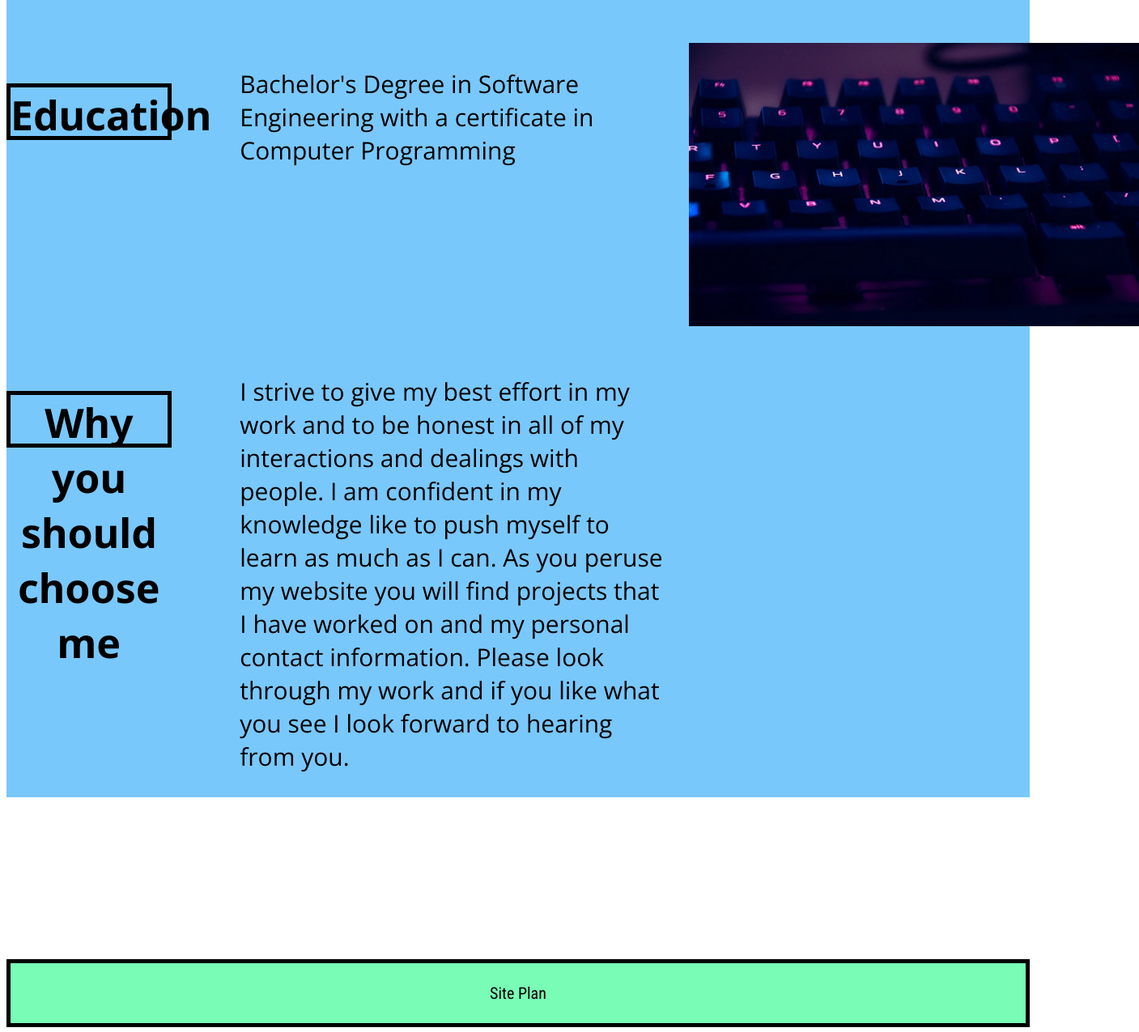
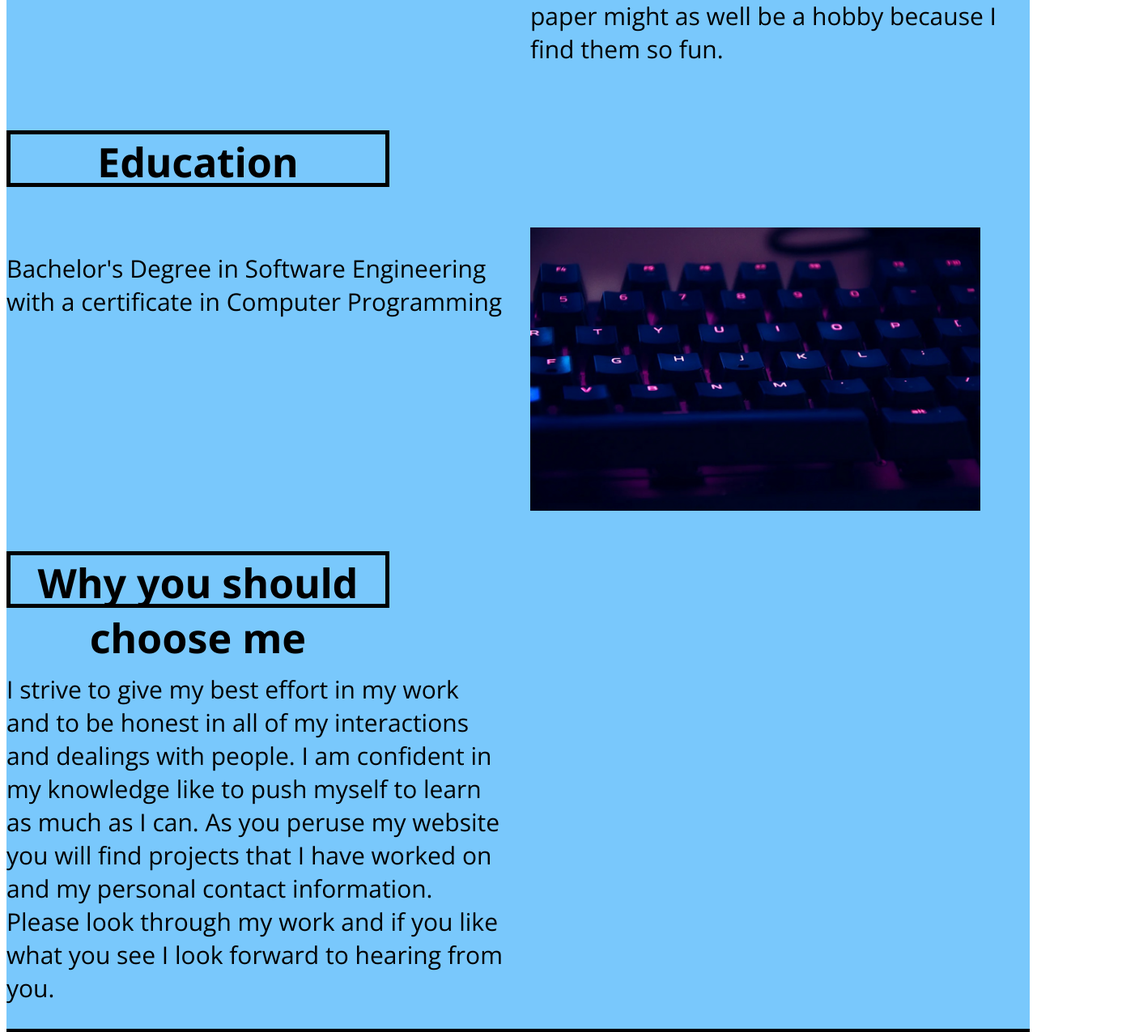
Before and after one commit to rexkwandoh/wdd130, a plain HTML site: page portfolio/index.html in a window 1280 px wide. Shown: the part 1237-2512 px from the top of the page at 81% size, 1407 px wide, since content can reach past the window. Drawn offline with nearby package versions, Linux system fonts and the light colour scheme.

Commit message:
some grid fixes

```diff
--- a/portfolio/index.html
+++ b/portfolio/index.html
@@ -7,6 +7,7 @@
   <meta name="viewport" content="width=device-width, initial-scale=1.0">
   <title>Home Page</title>
 </head>
+
 <body>
   <div id="content">
     <header class="header">
@@ -18,34 +19,56 @@
       </nav>
     </header>
 
+
     <div class="test">
+      <h3 class="heading">About Me</h3>
+    </div>
 
-      <h3 class="heading">About Me</h3>
+    <div class="test">
       <img src="images\suitJPEG.png" alt="image of a suit" class="suit">
       <p class="about">
-        Hello, I'm Austin Eaquinto. I live in Rexburg, Idaho with my wife and kids. I enjoy spending time with my family or alone, working on my pet projects.
-        I've worked in food service, both fast food and restaraunt. I've also worked as an auto mechanic for a few years, I even did a short gig as a receptionist
-        for a post acute care center. Currently I am a stay at home Dad while I pursue my Bachelor's Degree in Software Engineering. My current studies are my first
-        look into the computing world and it has been a satisfying and enjoyable experience. The following are to give you an idea of the kind of person I am. I enjoy
-        organization and respect timelines. Figuring out a problem with my hands or with a pencil and paper might as well be a hobby because I find them so fun.
+        Hello, I'm Austin Eaquinto. I live in Rexburg, Idaho with my wife and kids. I enjoy spending time with my family
+        or alone, working on my pet projects.
+        I've worked in food service, both fast food and restaraunt. I've also worked as an auto mechanic for a few
+        years, I even did a short gig as a receptionist
+        for a post acute care center. Currently I am a stay at home Dad while I pursue my Bachelor's Degree in Software
+        Engineering. My current studies are my first
+        look into the computing world and it has been a satisfying and enjoyable experience. The following are to give
+        you an idea of the kind of person I am. I enjoy
+        organization and respect timelines. Figuring out a problem with my hands or with a pencil and paper might as
+        well be a hobby because I find them so fun.
       </p>
+    </div>
+
+    <div class="test">
       <h3 class="title">Education</h3>
+    </div>
+
+
+    <div class="test">
       <p class="degree">
         Bachelor's Degree in Software Engineering with a certificate in Computer Programming
       </p>
       <img src="images/keyboardJPEG.png" alt="image of a keyboard" class="keyboard">
+    </div>
+
+    <div class="test">
       <h3 class="title">Why you should choose me</h3>
+    </div>
+    <div class="test">
       <p class="hire">
         I strive
-        to give my best effort in my work and to be honest in all of my interactions and dealings with people. I am confident in my knowledge like to push myself to
-        learn as much as I can. As you peruse my website you will find projects that I have worked on and my personal contact information. Please look through my
+        to give my best effort in my work and to be honest in all of my interactions and dealings with people. I am
+        confident in my knowledge like to push myself to
+        learn as much as I can. As you peruse my website you will find projects that I have worked on and my personal
+        contact information. Please look through my
         work and if you like what you see I look forward to hearing from you.
-      </ul>
+    </div>
 
-  </div>
     <footer class="footer">
       <a href="https://rexkwandoh.github.io/wdd130/wwr/site-plan-portfolio.html">Site Plan</a>
     </footer>
   </div>
 </body>
+
 </html>
--- a/portfolio/styles/style.css
+++ b/portfolio/styles/style.css
@@ -7,13 +7,11 @@
     background-color: #79FCB6;
     font-family: 'roboto condensed';
     color: #000;
-
 }
 
 #content {
     max-width: 1600px;
     margin: 0 auto;
-
 }
 
 nav {
@@ -32,7 +30,7 @@ nav a {
 
 .test {
     display: grid;
-    grid-template-columns: repeat(3, 1fr);
+    grid-template-columns: repeat(2, 1fr);
     background-color: #79C8FC;
     grid-gap: 30px;
 }
@@ -44,6 +42,7 @@ nav a {
     font-size: 50px;
     border: 5px solid #000;
     max-height: 60px;
+    width: auto;
 }
 .title {
     max-width: 75%;
@@ -52,6 +51,7 @@ nav a {
     font-size: 50px;
     border: 5px solid #000;
     max-height: 60px;
+    grid-template-columns: 1/2;
 }
 .suit {
     height: 350px;
@@ -64,12 +64,10 @@ nav a {
     text-align: center;
     border: 5px solid #000;
     background-color: #79FCB6;
-    /* height: ; */
     font-family: 'roboto condensed';
-
     color: black;
     padding: 25px 50px;
-    margin-top: 200px;
+    /*margin-top: 200px;*/
     display: flex;
     justify-content: space-around;
     align-items: center;
@@ -78,7 +76,7 @@ nav a {
 footer a {
     color: black;
     text-decoration: none;
-    font-size: 20px;
+    font-size: 30px;
 }
 
 .keyboard {
```
Lines whose indentation alone changed are shown as unchanged.
